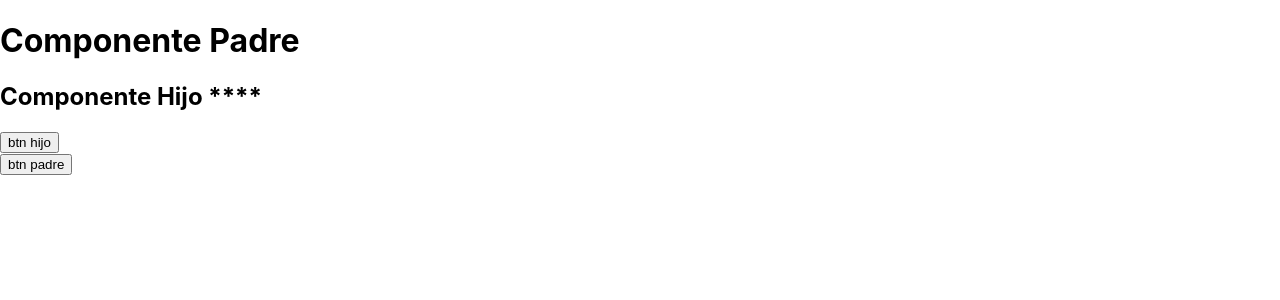
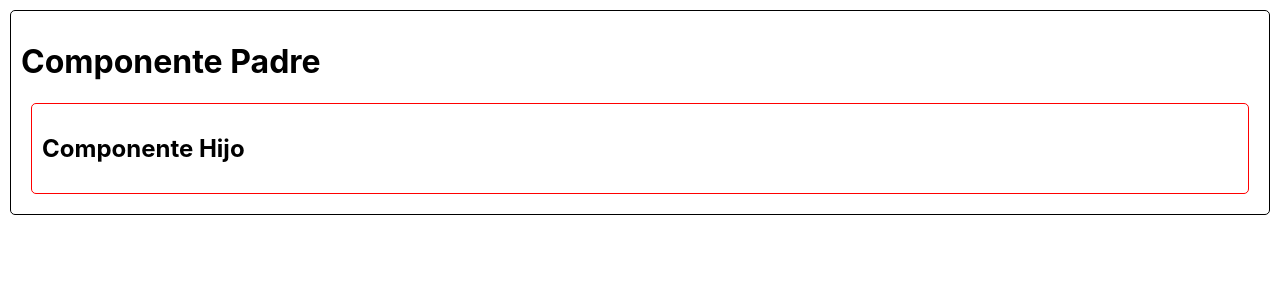
Before and after one commit to adrian1426/UniversidadReactJS, a React (Create React App) app: page / in a window 1280 px wide. Shown: the top 300 px of the page. Built offline with nearby package versions, Linux system fonts and the light colour scheme.

Commit message:
comunicación de componentes - Hijo a Padre - propagación de eventos o event bubbling

```diff
--- a/src/App.js
+++ b/src/App.js
@@ -2,25 +2,24 @@ import React from 'react';
 import Hijo from '../src/components/hijo';
 
 /*
--Comunicación de componentes - Padre a Hijo
--ejecución de una función del componente hijo, desde el componente padre
--utilizando React.createRef
-- para este caso particular con createRef ,el componente hijo debe ser de tipo clase
+-Comunicación de componentes - Hijo a Padre
+-transpaso de datos desde el hijo al padre
+-utilizando Propagación de eventos Event Bubbling
 */
 class App extends React.Component {
 
-  hijo = React.createRef();
-
-  handleClick = () => {
-    this.hijo.current.dispatchAlert(null, 'Dispatch desde padre');
+  handleClickPadre = (e) => {
+    console.log('Click en padre: ', e.miSaludo);
   };
 
   render() {
     return (
-      <div>
+      <div
+        style={{ margin: '10px', padding: '10px', border: '1px solid black', borderRadius: '5px' }}
+        onClick={this.handleClickPadre}
+      >
         <h1>Componente Padre</h1>
-        <Hijo ref={this.hijo} />
-        <button onClick={this.handleClick}>btn padre</button>
+        <Hijo />
       </div>
     );
   }
--- a/src/components/hijo.js
+++ b/src/components/hijo.js
@@ -1,24 +1,23 @@
 import React from 'react';
 
-class Boton extends React.Component {
+class Hijo extends React.Component {
 
-  state = {
-    mensaje: '****'
-  };
-
-  dispatchAlert = (e, message) => {
-    alert(message);
-    this.setState({ mensaje: message });
+  handleClick = (e) => {
+    // e.stopPropagation();
+    e.miSaludo = 'Hola desde el hijo por propagación';
+    console.log('click en hijo')
   };
 
   render() {
     return (
-      <div>
-        <h2>Componente Hijo {this.state.mensaje}</h2>
-        <button onClick={() => this.dispatchAlert(null, 'desde el hijo')}>btn hijo</button>
+      <div
+        style={{ margin: '10px', padding: '10px', border: '1px solid red', borderRadius: '5px' }}
+        onClick={this.handleClick}
+      >
+        <h2>Componente Hijo</h2>
       </div>
     );
   }
 };
 
-export default Boton;
+export default Hijo;
```
